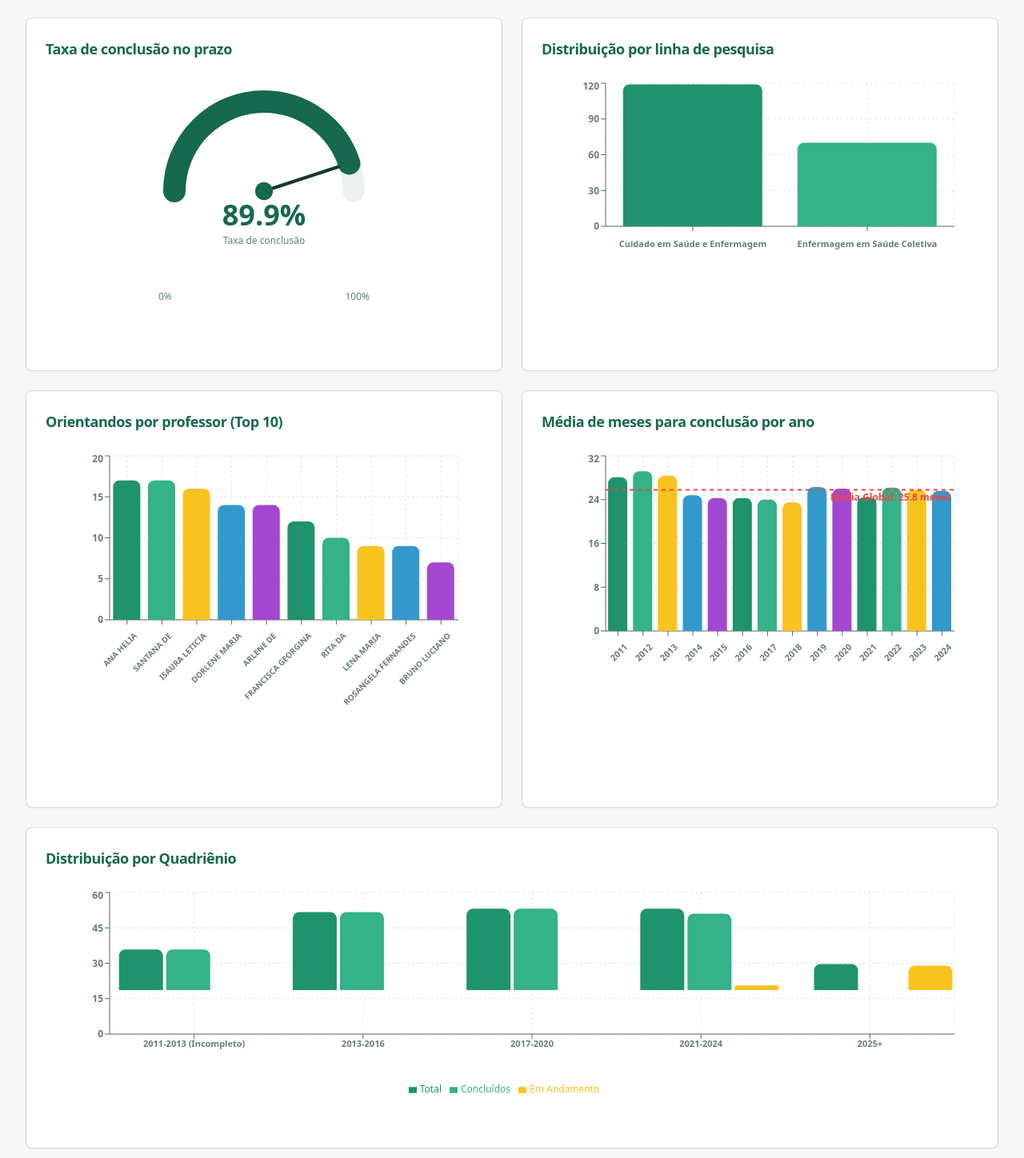
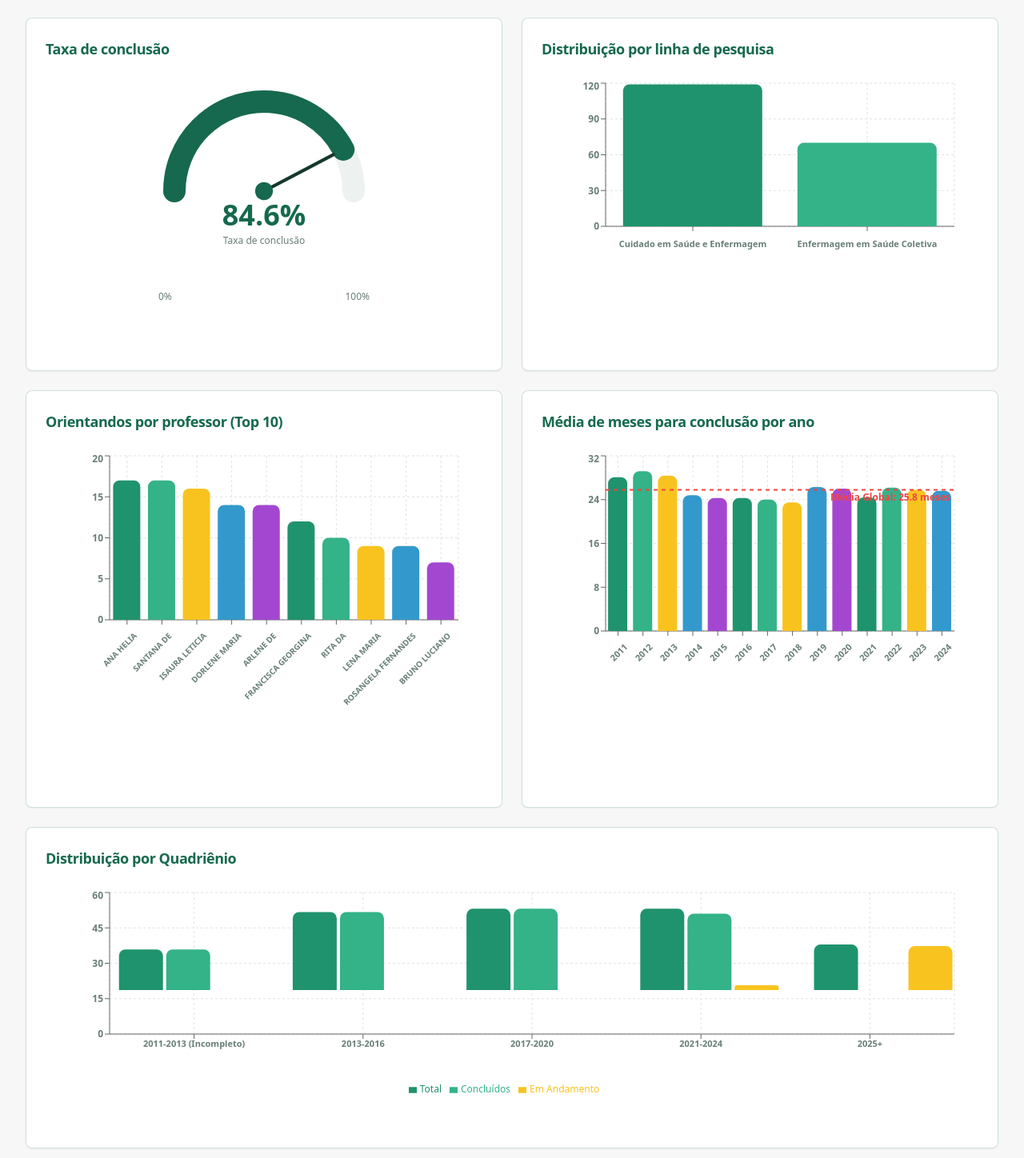
Before and after one commit to EmanuelSilva69/ppgenf-insight-dash, a React (Vite) app: page / in a window 1280 px wide. Shown: the part 542-1990 px from the top of the page at 80% size. Built offline with nearby package versions, Linux system fonts and the light colour scheme; the HTML template or start-up script is replaced by a standard one.

Commit message:
Adiciona Turma 16 (2026) como matriculada e corrige dados da Turma 13

```diff
--- a/src/components/dashboard/CriticalAnalysisTab.tsx
+++ b/src/components/dashboard/CriticalAnalysisTab.tsx
@@ -219,10 +219,10 @@ export function CriticalAnalysisTab() {
     const totalEvasao = programTotals.desistencias + programTotals.desligamentos;
     if (totalEvasao === 0) {
       issues.push({
-        type: 'success',
-        title: 'Taxa de Evasão Zero',
-        description: 'O programa não registrou desistências ou desligamentos até o momento, indicando excelente retenção de discentes.',
-        badge: 'Excelente'
+        type: 'info',
+        title: 'Sem registros de evasão na base',
+        description: 'A base acadêmica atual não possui desistências ou desligamentos registrados. Isso não equivale a evasão zero: turmas anteriores podem ter alunos sem registro (ver docs/ALUNOS_DESLIGADOS_E_DESISTENCIAS.md).',
+        badge: 'Verificar'
       });
     } else if (programTotals.taxaEvasao > 20) {
       issues.push({
--- a/src/components/dashboard/Header.tsx
+++ b/src/components/dashboard/Header.tsx
@@ -16,7 +16,7 @@ export function Header() {
               Sistema de Análise de Dados Acadêmicos - PPGENF
             </h1>
             <p className="text-white/90 text-xs sm:text-sm mt-0.5 sm:mt-1">
-              Painel de visualização - Dados de 2011 a 2025
+              Painel de visualização - Dados de 2011 a 2026
             </p>
           </div>
         </div>
--- a/src/components/dashboard/QuadrienniumChart.tsx
+++ b/src/components/dashboard/QuadrienniumChart.tsx
@@ -37,7 +37,7 @@ export function QuadrienniumChart({ data }: QuadrienniumChartProps) {
       return QUADRIENNIUMS.map((quad, index) => {
         const students = data.filter(r => r.ano >= quad.start && r.ano <= quad.end);
         const completed = students.filter(r => r.defesa !== "").length;
-        const ongoing = students.filter(r => r.conclusaoNoPrazo === "EM_ANDAMENTO").length;
+        const ongoing = students.filter(r => r.conclusaoNoPrazo === "EM_ANDAMENTO" || r.conclusaoNoPrazo === "MATRICULADO").length;
 
         return {
           name: quad.note ? `${quad.label} ${quad.note}` : quad.label,
--- a/src/data/academicData.ts
+++ b/src/data/academicData.ts
@@ -8,7 +8,7 @@ export interface AcademicRecord {
   defesa: string;
   dataQualificacao?: string;
   totalMeses: number;
-  conclusaoNoPrazo: "SIM" | "NÃO" | "EM_ANDAMENTO" | "TRANCADO";
+  conclusaoNoPrazo: "SIM" | "NÃO" | "EM_ANDAMENTO" | "TRANCADO" | "MATRICULADO";
   ano: number;
   turma: number;
 }
@@ -232,6 +232,21 @@ export const academicData: AcademicRecord[] = [
   { matricula: "20251006739", nome: "NISIANE DOS SANTOS", orientador: "SANTANA DE MARIA ALVES DE SOUSA", linhaPesquisa: "O CUIDADO EM SAÚDE E ENFERMAGEM", mesAnoEntrada: "4/2025", mesAnoLimite: "3/2027", defesa: "", totalMeses: 0, conclusaoNoPrazo: "EM_ANDAMENTO", ano: 2025, turma: 15 },
   { matricula: "20251006748", nome: "RENATA GABRIELA SOARES TEIXEIRA", orientador: "BRUNO LUCIANO CARNEIRO ALVES DE OLIVEIRA", linhaPesquisa: "ENFERMAGEM EM SAÚDE COLETIVA", mesAnoEntrada: "4/2025", mesAnoLimite: "3/2027", defesa: "", totalMeses: 0, conclusaoNoPrazo: "EM_ANDAMENTO", ano: 2025, turma: 15 },
   { matricula: "20251006766", nome: "VINICIUS ANDRE DO NASCIMENTO SILVA", orientador: "CARLOS LEONARDO FIGUEIREDO CUNHA", linhaPesquisa: "ENFERMAGEM EM SAÚDE COLETIVA", mesAnoEntrada: "4/2025", mesAnoLimite: "3/2027", defesa: "", totalMeses: 0, conclusaoNoPrazo: "EM_ANDAMENTO", ano: 2025, turma: 15 },
+
+  // TURMA 16 - 2026 (Matriculados — dados do PDF "PPGENF -- DADOS E TITULO DA PESQUISA--2011-2026")
+  // Orientador e linha de pesquisa ainda não constam no PDF; entram como "NÃO INFORMADO".
+  { matricula: "20261009224", nome: "ANDRESSA KELINE FREITAS PACHECO", orientador: "NÃO INFORMADO", linhaPesquisa: "NÃO INFORMADA", mesAnoEntrada: "4/2026", mesAnoLimite: "3/2028", defesa: "", totalMeses: 0, conclusaoNoPrazo: "MATRICULADO", ano: 2026, turma: 16 },
+  { matricula: "20261009636", nome: "DANIEL VINICIUS COSTA ROCHA", orientador: "NÃO INFORMADO", linhaPesquisa: "NÃO INFORMADA", mesAnoEntrada: "4/2026", mesAnoLimite: "3/2028", defesa: "", totalMeses: 0, conclusaoNoPrazo: "MATRICULADO", ano: 2026, turma: 16 },
+  { matricula: "20261009233", nome: "FRANCISCA PAULA LOPES LIMA", orientador: "NÃO INFORMADO", linhaPesquisa: "NÃO INFORMADA", mesAnoEntrada: "4/2026", mesAnoLimite: "3/2028", defesa: "", totalMeses: 0, conclusaoNoPrazo: "MATRICULADO", ano: 2026, turma: 16 },
+  { matricula: "20261009242", nome: "HELEN MAYSA BELFORT SOUSA", orientador: "NÃO INFORMADO", linhaPesquisa: "NÃO INFORMADA", mesAnoEntrada: "4/2026", mesAnoLimite: "3/2028", defesa: "", totalMeses: 0, conclusaoNoPrazo: "MATRICULADO", ano: 2026, turma: 16 },
+  { matricula: "20261009251", nome: "KELLY ROSE PINHO MORAES", orientador: "NÃO INFORMADO", linhaPesquisa: "NÃO INFORMADA", mesAnoEntrada: "4/2026", mesAnoLimite: "3/2028", defesa: "", totalMeses: 0, conclusaoNoPrazo: "MATRICULADO", ano: 2026, turma: 16 },
+  { matricula: "20261009260", nome: "KEYLIANE SANTOS LIMA", orientador: "NÃO INFORMADO", linhaPesquisa: "NÃO INFORMADA", mesAnoEntrada: "4/2026", mesAnoLimite: "3/2028", defesa: "", totalMeses: 0, conclusaoNoPrazo: "MATRICULADO", ano: 2026, turma: 16 },
+  { matricula: "20261009270", nome: "LETICIA MARIA PAIVA CRUZ", orientador: "NÃO INFORMADO", linhaPesquisa: "NÃO INFORMADA", mesAnoEntrada: "4/2026", mesAnoLimite: "3/2028", defesa: "", totalMeses: 0, conclusaoNoPrazo: "MATRICULADO", ano: 2026, turma: 16 },
+  { matricula: "20261009289", nome: "LUCAS MANOEL OLIVEIRA COSTA", orientador: "NÃO INFORMADO", linhaPesquisa: "NÃO INFORMADA", mesAnoEntrada: "4/2026", mesAnoLimite: "3/2028", defesa: "", totalMeses: 0, conclusaoNoPrazo: "MATRICULADO", ano: 2026, turma: 16 },
+  { matricula: "20261009645", nome: "RAISSA ALMEIDA RIBEIRO", orientador: "NÃO INFORMADO", linhaPesquisa: "NÃO INFORMADA", mesAnoEntrada: "4/2026", mesAnoLimite: "3/2028", defesa: "", totalMeses: 0, conclusaoNoPrazo: "MATRICULADO", ano: 2026, turma: 16 },
+  { matricula: "20261009298", nome: "RENATA SOUSA CAMPOS", orientador: "NÃO INFORMADO", linhaPesquisa: "NÃO INFORMADA", mesAnoEntrada: "4/2026", mesAnoLimite: "3/2028", defesa: "", totalMeses: 0, conclusaoNoPrazo: "MATRICULADO", ano: 2026, turma: 16 },
+  { matricula: "20261009304", nome: "SAMIA DA SILVA ARAUJO", orientador: "NÃO INFORMADO", linhaPesquisa: "NÃO INFORMADA", mesAnoEntrada: "4/2026", mesAnoLimite: "3/2028", defesa: "", totalMeses: 0, conclusaoNoPrazo: "MATRICULADO", ano: 2026, turma: 16 },
+  { matricula: "20261009313", nome: "WILKER JOSE EVANGELISTA ALVES SOUSA", orientador: "NÃO INFORMADO", linhaPesquisa: "NÃO INFORMADA", mesAnoEntrada: "4/2026", mesAnoLimite: "3/2028", defesa: "", totalMeses: 0, conclusaoNoPrazo: "MATRICULADO", ano: 2026, turma: 16 },
 ];
 
 // Helper functions
--- a/src/data/selectiveProcessData.ts
+++ b/src/data/selectiveProcessData.ts
@@ -34,11 +34,15 @@ export const selectiveProcessData: SelectiveProcessData[] = [
   // Quadriênio 2021-2024
   { turma: 11, ano: 2021, vagas_ofertadas: 16, inscritos: 82, aprovados: 18, matriculados: 16, concluintes: 16, desistencias: 0, desligamentos: 0, emAndamento: 0 },
   { turma: 12, ano: 2022, vagas_ofertadas: 16, inscritos: 90, aprovados: 11, matriculados: 11, concluintes: 11, desistencias: 0, desligamentos: 0, emAndamento: 0 },
-  { turma: 13, ano: 2023, vagas_ofertadas: 16, inscritos: 95, aprovados: 6, matriculados: 6, concluintes: 6, desistencias: 0, desligamentos: 0, emAndamento: 0 },
+  // Turma 13: Edital 48/2022 tinha 14 vagas e 13 inscrições homologadas; 8 aprovados.
+  // A base acadêmica tem 6 (Felipe Moraes da Silva e Ana Luísa Pereira Brasileiro não constam).
+  { turma: 13, ano: 2023, vagas_ofertadas: 14, inscritos: 13, aprovados: 8, matriculados: 6, concluintes: 6, desistencias: 0, desligamentos: 0, emAndamento: 0 },
   { turma: 14, ano: 2024, vagas_ofertadas: 16, inscritos: 88, aprovados: 17, matriculados: 17, concluintes: 14, desistencias: 0, desligamentos: 0, emAndamento: 3 },
 
   // Quadriênio 2025+
   { turma: 15, ano: 2025, vagas_ofertadas: 18, inscritos: 102, aprovados: 16, matriculados: 16, concluintes: 0, desistencias: 0, desligamentos: 0, emAndamento: 15 },
+  // Turma 16 (2026): 12 matriculados no PDF oficial; 64 inscrições homologadas e 30 aprovados/classificados no resultado final de 2025.
+  { turma: 16, ano: 2026, vagas_ofertadas: 16, inscritos: 64, aprovados: 30, matriculados: 12, concluintes: 0, desistencias: 0, desligamentos: 0, emAndamento: 12 },
 ];
 
 // Interface para análise por quadriênio
--- a/src/pages/Index.tsx
+++ b/src/pages/Index.tsx
@@ -55,7 +55,7 @@ const Index = () => {
       return {
         totalMatriculados: academicData.length,
         totalConcluintes: academicData.filter(r => r.defesa !== "").length,
-        totalEmAndamento: academicData.filter(r => r.conclusaoNoPrazo === "EM_ANDAMENTO").length,
+        totalEmAndamento: academicData.filter(r => r.conclusaoNoPrazo === "EM_ANDAMENTO" || r.conclusaoNoPrazo === "MATRICULADO").length,
       };
     } else if (selectedYear !== "Todos") {
       // Filter by year from academicData
@@ -63,7 +63,7 @@ const Index = () => {
       return {
         totalMatriculados: yearData.length,
         totalConcluintes: yearData.filter(r => r.defesa !== "").length,
-        totalEmAndamento: yearData.filter(r => r.conclusaoNoPrazo === "EM_ANDAMENTO").length,
+        totalEmAndamento: yearData.filter(r => r.conclusaoNoPrazo === "EM_ANDAMENTO" || r.conclusaoNoPrazo === "MATRICULADO").length,
       };
     }
 
@@ -71,7 +71,7 @@ const Index = () => {
     return {
       totalMatriculados: filteredData.length,
       totalConcluintes: filteredData.filter(r => r.defesa !== "").length,
-      totalEmAndamento: filteredData.filter(r => r.conclusaoNoPrazo === "EM_ANDAMENTO").length,
+      totalEmAndamento: filteredData.filter(r => r.conclusaoNoPrazo === "EM_ANDAMENTO" || r.conclusaoNoPrazo === "MATRICULADO").length,
     };
   }, [selectedYear, selectedProfessor, selectedPeriod, selectedPeriodType, filteredData]);
 
@@ -94,11 +94,12 @@ const Index = () => {
   const advisorsData = useMemo(() => {
     const advisorCounts: Record<string, { total: number; ongoing: number; completed: number }> = {};
     filteredData.forEach(record => {
+      if (record.orientador === "NÃO INFORMADO") return;
       if (!advisorCounts[record.orientador]) {
         advisorCounts[record.orientador] = { total: 0, ongoing: 0, completed: 0 };
       }
       advisorCounts[record.orientador].total++;
-      if (record.conclusaoNoPrazo === "EM_ANDAMENTO") {
+      if (record.conclusaoNoPrazo === "EM_ANDAMENTO" || record.conclusaoNoPrazo === "MATRICULADO") {
         advisorCounts[record.orientador].ongoing++;
       } else {
         advisorCounts[record.orientador].completed++;
@@ -119,6 +120,7 @@ const Index = () => {
   const researchLinesData = useMemo(() => {
     const lineCounts: Record<string, number> = {};
     filteredData.forEach(record => {
+      if (record.linhaPesquisa === "NÃO INFORMADA") return;
       const lineName = record.linhaPesquisa.includes("CUIDADO")
         ? "Cuidado em Saúde e Enfermagem"
         : "Enfermagem em Saúde Coletiva";
@@ -201,7 +203,7 @@ const Index = () => {
                 icon={Clock}
               />
               <KPICard
-                title="Conclusão no prazo"
+                title="Taxa de conclusão"
                 value={`${completionRate.toFixed(0)}%`}
                 subtitle={`${completedOrientations} de ${totalStudents}`}
                 icon={Timer}
@@ -210,7 +212,7 @@ const Index = () => {
 
             {/* Charts Grid - Responsivo */}
             <div className="grid grid-cols-1 lg:grid-cols-2 gap-4 sm:gap-6">
-              <GaugeChart title="Taxa de conclusão no prazo" percentage={completionRate} />
+              <GaugeChart title="Taxa de conclusão" percentage={completionRate} />
               <BarChart
                 title="Distribuição por linha de pesquisa"
                 data={researchLinesData}
```
Also changed, not shown: src/components/dashboard/StudentList.tsx (+6 -1 lines), 1 other file (tests, documents, lock files or other folders).
